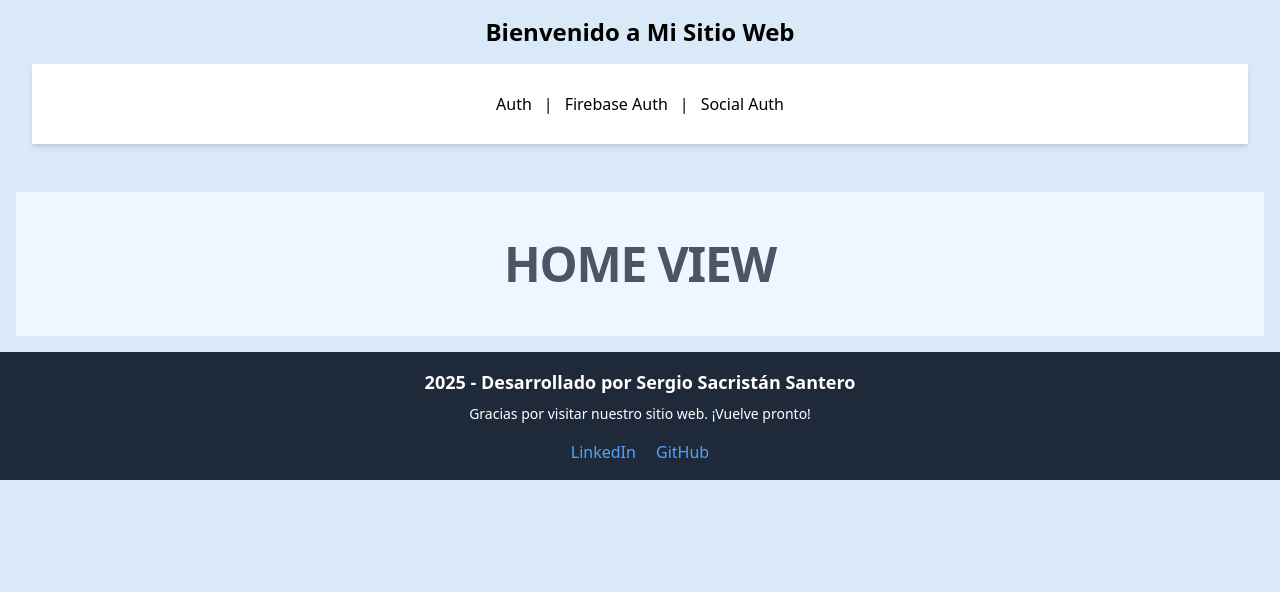
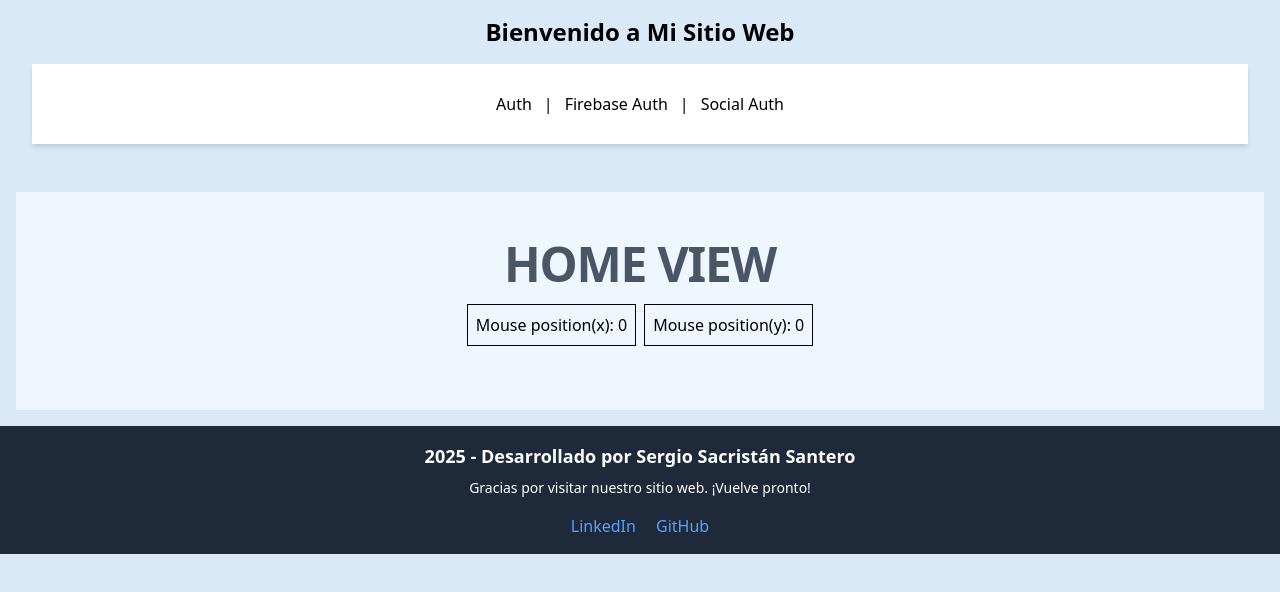
Before and after one commit to srg1995/authproject, a Vue app: page / in a window 1280 px wide. Shown: the top 592 px of the page. Built offline with nearby package versions, Linux system fonts and the light colour scheme; what vue-cookies would draw is missing.

Commit message:
componsables

```diff
--- /dev/null
+++ b/src/composables/useMouse.ts
@@ -0,0 +1,13 @@
+import { Ref, ref, onMounted, onUnmounted } from "vue";
+
+export default function useMouse() {
+  const x: Ref = ref(0);
+  const y: Ref = ref(0);
+  function update(event: MouseEvent) {
+    x.value = event.pageX;
+    y.value = event.pageY;
+  }
+  onMounted(() => window.addEventListener("mousemove", update));
+  onUnmounted(() => window.removeEventListener("mousemove", update));
+  return { x, y };
+}
--- a/src/views/HomeView.vue
+++ b/src/views/HomeView.vue
@@ -7,13 +7,20 @@
         >
           HOME VIEW
         </h1>
+        <div class="m-4 flex gap-2 justify-center">
+          <p class="border p-2 text-center">Mouse position(x): {{ x }}</p>
+          <p class="border p-2 text-center">Mouse position(y): {{ y }}</p>
+        </div>
       </div>
     </template>
   </MainLayout>
 </template>
 
 <script lang="ts" setup>
+import useMouse from "@/composables/useMouse";
 import MainLayout from "@/layouts/MainLayout.vue";
+
+const { x, y } = useMouse();
 </script>
 
 <style scoped></style>
```
